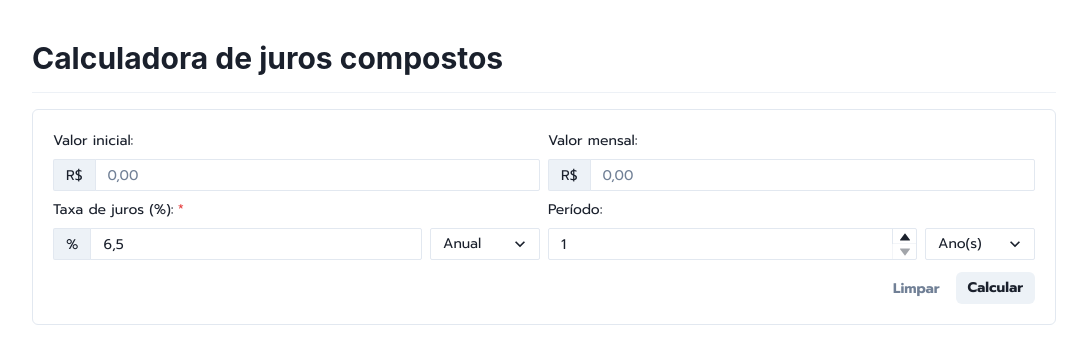
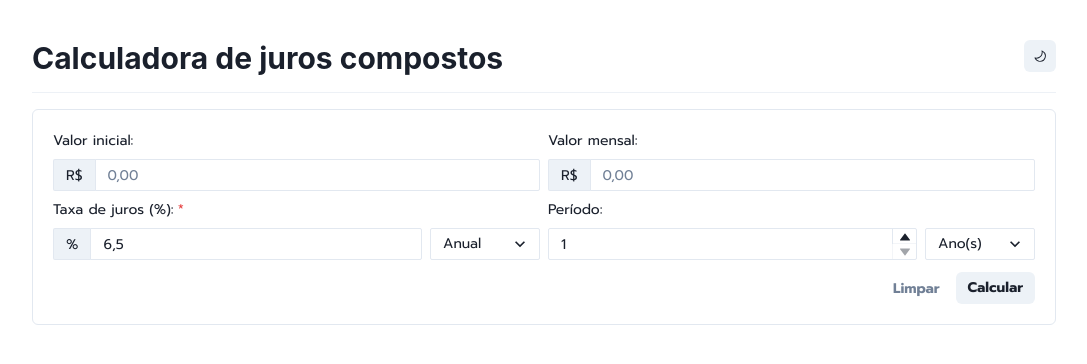
Before and after one commit to Paulo-Henrique21/CALCULADORA-DE-JUROS-COMPOSTOS, a Next.js app: page / in a window 1280 px wide. Shown: the top 364 px of the page, without its empty margins (96-1183 px from the left). Built offline with nearby package versions, Linux system fonts and the light colour scheme.

Commit message:
<Refactor>[create dark mode]

```diff
--- a/src/components/CalculatorForm/index.tsx
+++ b/src/components/CalculatorForm/index.tsx
@@ -9,6 +9,7 @@ import {
   FormHelperText,
   FormLabel,
   Heading,
+  IconButton,
   Input,
   InputGroup,
   InputLeftAddon,
@@ -20,8 +21,10 @@ import {
   Select,
   Stack,
   VStack,
+  useColorMode,
 } from "@chakra-ui/react";
 import { CalculatorFormProps } from "@/interfaces";
+import { GoSun, GoMoon } from "react-icons/go";
 
 const CalculatorForm: React.FC<CalculatorFormProps> = ({
   onSubmit,
@@ -38,6 +41,7 @@ const CalculatorForm: React.FC<CalculatorFormProps> = ({
     },
     onSubmit: onSubmit,
   });
+  const { colorMode, toggleColorMode } = useColorMode();
 
   const formatMoney = (inputValue: string) => {
     const numericValue = inputValue.replace(/[^0-9]/g, "");
@@ -66,7 +70,16 @@ const CalculatorForm: React.FC<CalculatorFormProps> = ({
   return (
     <Box w={"100%"} maxW={"5xl"}>
       <form onSubmit={formik.handleSubmit}>
-        <Heading size={"lg"}>Calculadora de juros compostos</Heading>
+        <Flex w={"100%"} justifyContent={"space-between"}>
+          <Heading size={"lg"}>Calculadora de juros compostos</Heading>
+          <IconButton
+            size={"sm"}
+            onClick={toggleColorMode}
+            aria-label="Search database"
+            icon={colorMode === "dark" ? <GoSun /> : <GoMoon />}
+          />
+        </Flex>
+
         <Divider my={4} />
         <Box borderWidth={"1px"} borderRadius={"md"} p={5}>
           <VStack spacing={2}>
--- a/src/pages/index.tsx
+++ b/src/pages/index.tsx
@@ -12,8 +12,13 @@ export default function App() {
   const [finalTotalValueResult, setFinalTotalValueResult] = useState<
     InvestmentData[]
   >([]);
+  const [isSubmitting, setIsSubmitting] = useState(false);
 
-  const [isSubmitting, setIsSubmitting] = useState(false);
+  const listInfo = [
+    { name: "totalInterest", title: "Total Juros" },
+    { name: "totalInvested", title: "Total Investido" },
+    { name: "totalAccumulated", title: "Total Acumulado" },
+  ];
 
   const handleChart = async (
     period: number,
@@ -71,12 +76,6 @@ export default function App() {
     setIsSubmitting(false);
   };
 
-  const listInfo = [
-    { name: "totalInterest", title: "Total Juros" },
-    { name: "totalInvested", title: "Total Investido" },
-    { name: "totalAccumulated", title: "Total Acumulado" },
-  ];
-
   return (
     <Flex direction={"column"} align={"center"} p={10} minH={"100vh"}>
       <CalculatorForm onSubmit={onSubmit} isSubmitting={isSubmitting} />
```
